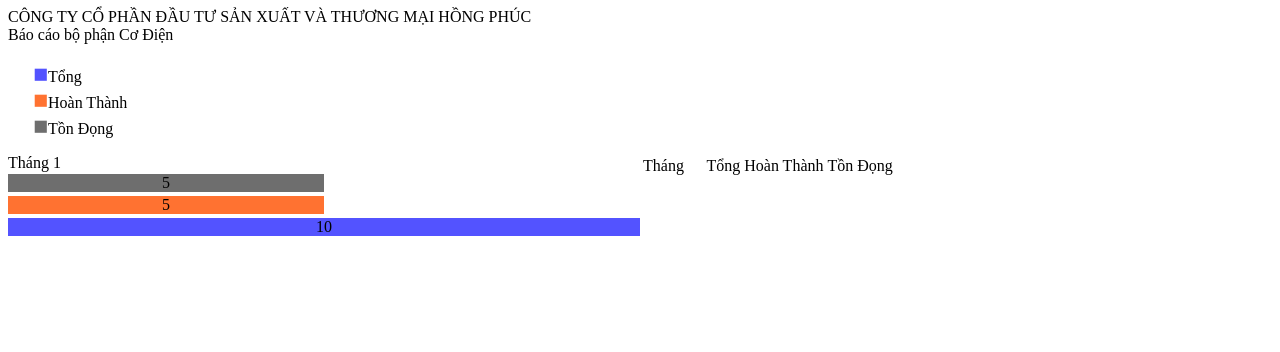
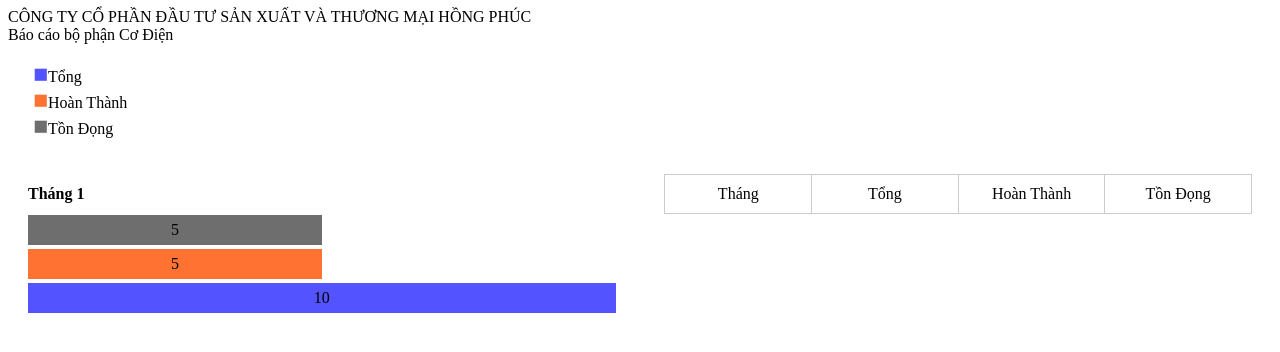
Before and after one commit to nqhuu/work, a plain HTML site: page support_hpg/baoCao.html in a window 1280 px wide. Drawn offline with Linux system fonts and the light colour scheme.

Commit message:
Làm form báo cáo

```diff
--- a/support_hpg/assets/css/baoCao.css
+++ b/support_hpg/assets/css/baoCao.css
@@ -2,8 +2,12 @@
     --percent: 50%;
 }
 
-#report-table {
+
+/* #report-table {
     display: flex;
+    justify-content: space-between;
+    align-items: flex-start;
+    padding: 20px;
 }
 
 #report-table .bar-chart {
@@ -14,11 +18,84 @@
     flex: 1;
 }
 
-#report-table .report-table-current thead td:first-child {
+#report-table .report-table-current {
+    display: flex;
+} */
+
+/*  */
+#report-table {
+    display: flex;
+    justify-content: space-between;
+    align-items: flex-start;
+    padding: 20px;
+}
+
+.bar-chart,
+.report-table-current {
+    width: 48%;
+}
+
+.bar-chart-month {
+    display: flex;
+    flex-direction: column;
+    align-items: flex-start;
+}
+
+.bar-chart-month div {
+    margin-bottom: 5px;
+}
+
+.sumAll,
+.complete,
+.backlog {
+    width: 100%;
+    position: relative;
+    background-color: #f0f0f0;
+    height: 30px;
+    line-height: 30px;
+    text-align: center;
+    margin-bottom: 5px;
+}
+
+.sumAll {
+    background-color: rgb(49, 49, 255);
+}
+
+.complete {
+    background-color: rgb(255, 114, 49);
+}
+
+.backlog {
+    background-color: rgb(110, 110, 110);
+}
+
+.table-header {
+    width: 100%;
+    border-collapse: collapse;
+}
+
+.title-row td {
+    border: 1px solid #ccc;
+    padding: 10px;
+    text-align: center;
+}
+
+.title-row td:nth-child(1),
+.title-row td:nth-child(2),
+.title-row td:nth-child(3),
+.title-row td:nth-child(4) {
     width: 25%;
 }
 
+/*  */
+/* #report-table .title-row td:first-child {
+    width: 25%;
+} */
 
+
+#report-table .month {
+    font-size: 16px;
+}
 
 .bar-chart .sumAll {
     background-color: rgb(83, 83, 255);
--- a/support_hpg/baoCao.html
+++ b/support_hpg/baoCao.html
@@ -19,16 +19,16 @@
     <div id="report-table">
         <div class="bar-chart">
             <div class="bar-chart-month">
-                <div>Tháng 1</div>
+                <h1 class="month">Tháng 1</h1>
                 <div class="backlog" style="--percent: 50%">5</div>
                 <div class="complete" style="--percent: 50%">5</div>
                 <div class="sumAll" style="--percent: 100%">10</div>
             </div>
         </div>
         <div class="report-table-current">
-            <table>
-                <thead>
-                    <tr>
+            <table class="table-header">
+                <thead class="title">
+                    <tr class="title-row">
                         <td>Tháng</td>
                         <td>Tổng</td>
                         <td>Hoàn Thành</td>
@@ -40,7 +40,6 @@
                 </tbody>
             </table>
         </div>
-
     </div>
 
 
```
